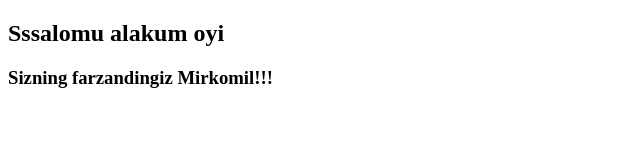
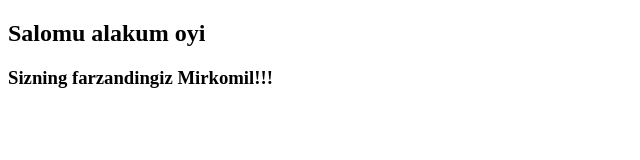
Before and after one commit to wiamod/portfolio, a plain HTML site: page index.html in a window 1280 px wide. Shown: the full height of the page, 0-640 px from the left. Drawn offline with Linux system fonts and the light colour scheme.

Commit message:
Update index.html

```diff
--- a/index.html
+++ b/index.html
@@ -6,7 +6,7 @@
     <title>my portfolio</title>
 </head>
 <body>
-    <h2>Sssalomu alakum oyi </h2>
+    <h2>Salomu alakum oyi </h2>
     <h3>Sizning farzandingiz Mirkomil!!!</h3>
 </body>
 </html>
```
